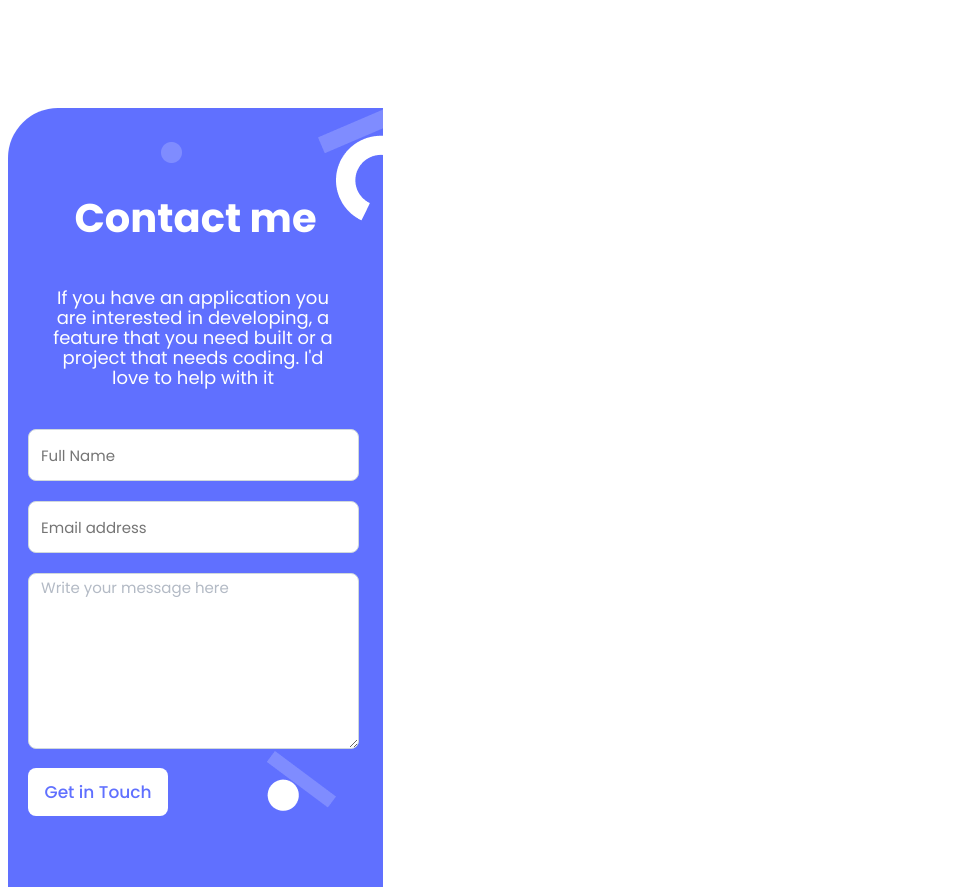
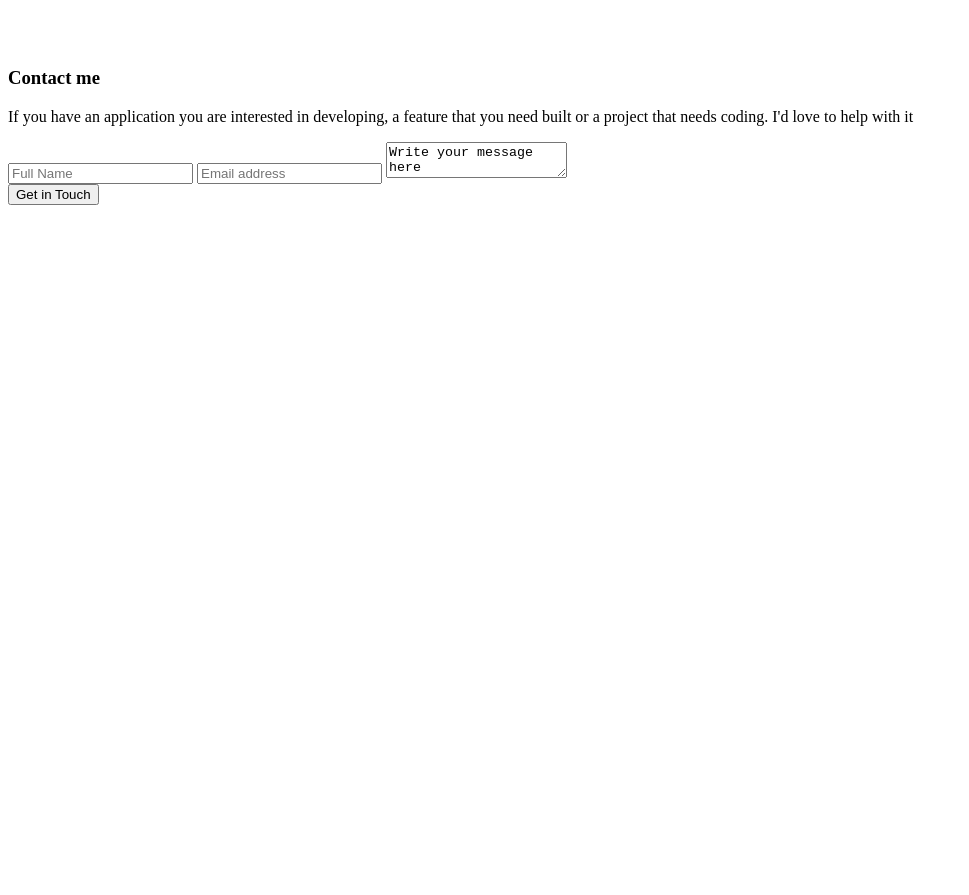
Before and after one commit to TechnoAndy/My-Portfolio, a plain HTML site: page index.html in a window 1280 px wide. Shown: the part 4353-5248 px from the top of the page, without its empty margins (0-969 px from the left). After the commit the page ends 4566 px from the top, so only its background shows below. Drawn offline with Linux system fonts and the light colour scheme.

Commit message:
Update style.css
Remove css code

```diff
--- a/style.css
+++ b/style.css
@@ -345,135 +345,3 @@
     align-items: stretch;
     color: #dfe1e6;
   }
-
-  .contact-me-container {
-    background-image: url(background-contact.png);
-    background-position: top right;
-    background-repeat: no-repeat;
-    background-color: #6070FF;
-    width: 375px;
-    height: 779px;
-    border-top-left-radius: 50px;
-  }
-
-  .contact-me-container h3 {
-    font-family: "Poppins", sans-serif;
-    font-weight: 700;
-    font-size: 40px;
-    color: #FFFFFF;
-    margin-top: 60px;
-    padding-top: 80px;
-    position: flex;
-    text-align: center;
-    padding-bottom: -5px;
-  }
-
-  .contact-me-container p {
-    width: 300px;
-    height: 150px;
-    font-family: "Poppins", sans-serif !important;
-    font-style: normal;
-    font-weight: 400;
-    font-size: 18px;
-    line-height: 20px;
-    color: #FFFFFF;
-    padding-bottom: -2px;
-    position: flex;
-    text-align: center;
-    padding-left: 35px;
-    padding-top: -45px;
-    margin-bottom: -19px;
-  }
-
-  .contact-me-text {
-    padding: 3px 35px;
-    margin-top: 0px;
-    position: flex;
-    text-align: center;
-  }
-
-  .contact-me-container .name {
-    border: 1px solid #CFD8DC;
-    border-radius: 8px;
-    width: 325px;
-    height: 48px;
-    margin-left: 13px;
-    font-family: 'Poppins';
-    font-style: normal;
-    font-weight: 400;
-    font-size: 15px;
-    line-height: 24px;
-    color: #B3BAC5;
-    text-indent: 10px;
-    margin: -10px 40px 5px 20px;
-    margin: 10px 20px;
-  }
-
-  .contact-me-container .email {
-    border: 1px solid #CFD8DC;
-    border-radius: 8px;
-    width: 325px;
-    height: 48px;
-    font-family: 'Poppins';
-    font-style: normal;
-    font-weight: lighter;
-    font-size: 15px;
-    line-height: 24px;
-    color: #B3BAC5;
-    left: 16px;
-    right: 38px;
-    top: 15px;
-    bottom: 15px;
-    margin-left: 13px;
-    margin-top: 5px;
-    text-indent: 10px;
-    margin: 10px 20px;
-  }
-
-  .contact-me-container .text {
-    border: 1px solid #CFD8DC;
-    border-radius: 8px;
-    width: 325px;
-    height: 170px;
-    font-family: 'Poppins';
-    font-style: normal;
-    font-weight: 400;
-    font-size: 15px;
-    line-height: 24px;
-    color: #B3BAC5;
-    left: 16px;
-    right: px;
-    top: 15px;
-    bottom: 15px;
-    margin-left: 13px;
-    margin-top: 0px;
-    text-indent: 10px;
-    margin: 10px 20px;
-  }
-
-  .contact-me-container .button .button-1 {
-    width: 300px;
-    margin-left: 13px;
-    margin-top: 5px;
-    color: #6070FF;
-    background-color: #FFFFFF;
-    border: none;
-    border-radius: 8px;
-    width: 140px;
-    height: 48px;
-    font-family: 'Poppins';
-    font-style: normal;
-    font-weight: 500;
-    font-size: 17px;
-    line-height: 24px;
-    margin: 5px 20px;
-  }
-
-  .contact-me-container .button .button-1:hover {
-    background-color: #6070ff;
-    color: #fff;
-  }
-
-  .button-text:hover {
-    color: #fff;
-  }
```
